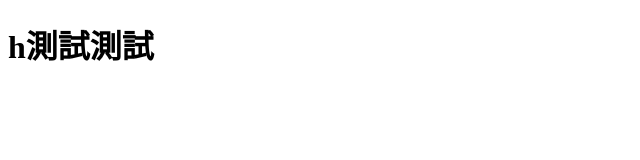
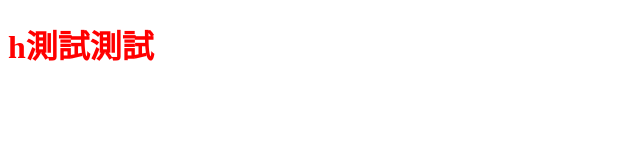
Before and after one commit to ASIATING/tingtestt2022.github.io, a plain HTML site: page index.html in a window 1280 px wide. Shown: the whole page, without its empty margins (0-640 px from the left). Drawn offline with Linux system fonts and the light colour scheme.

Commit message:
Third commit

```diff
--- a/all.css
+++ b/all.css
@@ -0,0 +1,4 @@
+h1{
+    color: red;
+    font-weight: bold;
+}
--- a/index.html
+++ b/index.html
@@ -5,6 +5,7 @@
     <meta http-equiv="X-UA-Compatible" content="IE=edge">
     <meta name="viewport" content="width=device-width, initial-scale=1.0">
     <title>Document</title>
+    <link rel="stylesheet" href="all.css">
 </head>
 <body>
     <h1>h測試測試</h1>
```
